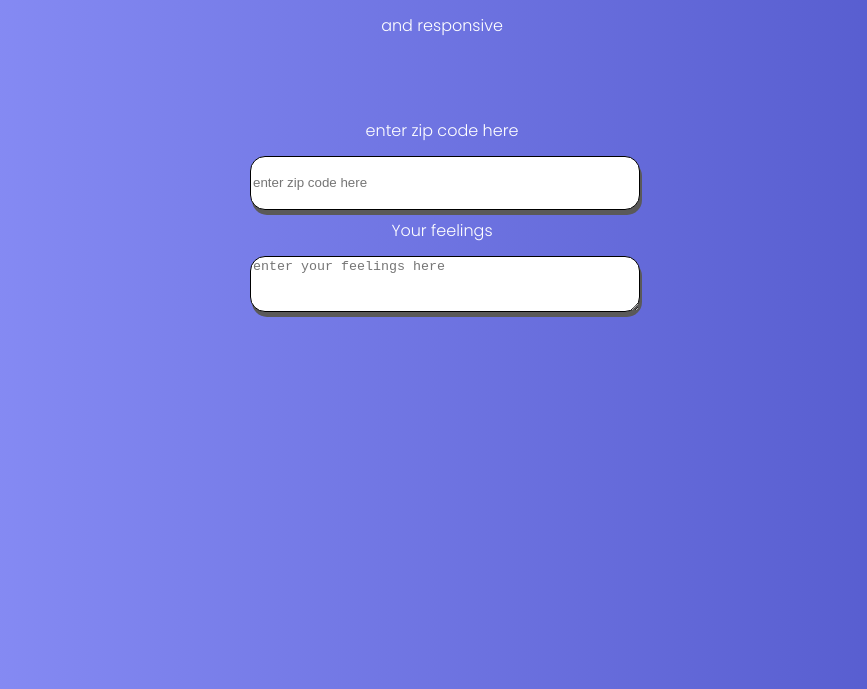
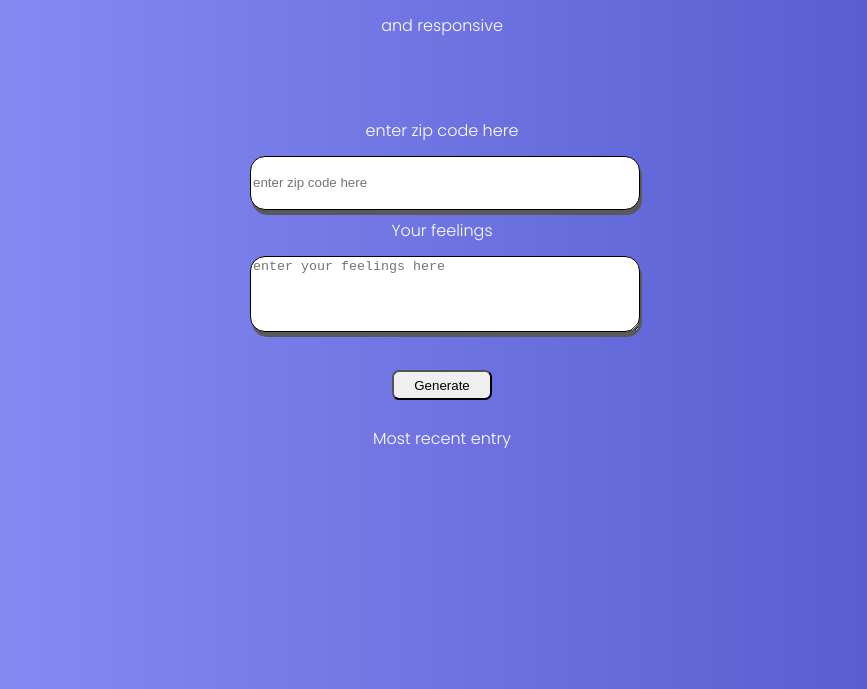
Before and after one commit to Abdelmoneim00/Weather-jornal-app, a plain HTML site: page website/index.html in a window 1280 px wide. Shown: the part 127-816 px from the top of the page, without its empty margins (206-1073 px from the left). Drawn offline with Linux system fonts and the light colour scheme; a web font is replaced by a local one.

Commit message:
finish the project

```diff
--- a/website/index.html
+++ b/website/index.html
@@ -27,6 +27,15 @@
      <textarea id="feelings" placeholder="enter your feelings here"></textarea>
     </div>
    </div>
+   <div class="button">
+     <button id="generate" type="submit">Generate</button>
+   </div>
+   <div class="entry-holder">
+    <div class="title">Most recent entry</div>
+    <div id="date"></div>
+    <div id="temp"></div>
+    <div id="content"></div>
+   </div>
  </div>
 <script src="app.js" type="text/javascript"></script>
 
--- a/website/style.css
+++ b/website/style.css
@@ -49,8 +49,24 @@ background: linear-gradient(to right, #8f94fb, #4e54c8); /* W3C, IE 10+/ Edge, F
     display: block;
     border: 1px solid;
     width: 30%;
-    height: 50px;
+    height: 70px;
     box-shadow: 2px 5px  rgb(90, 89, 89);
     border-radius: 15px;
     width: 60%;
 }
+
+.button {
+    margin-top: 3%;
+    width: 100%;
+    height: 30px;
+}
+
+#generate {
+    width: 100px;
+    height: 30px;
+    border-radius: 7px;
+}
+
+.entry-holder {
+    margin-top: 2%;
+}
```
